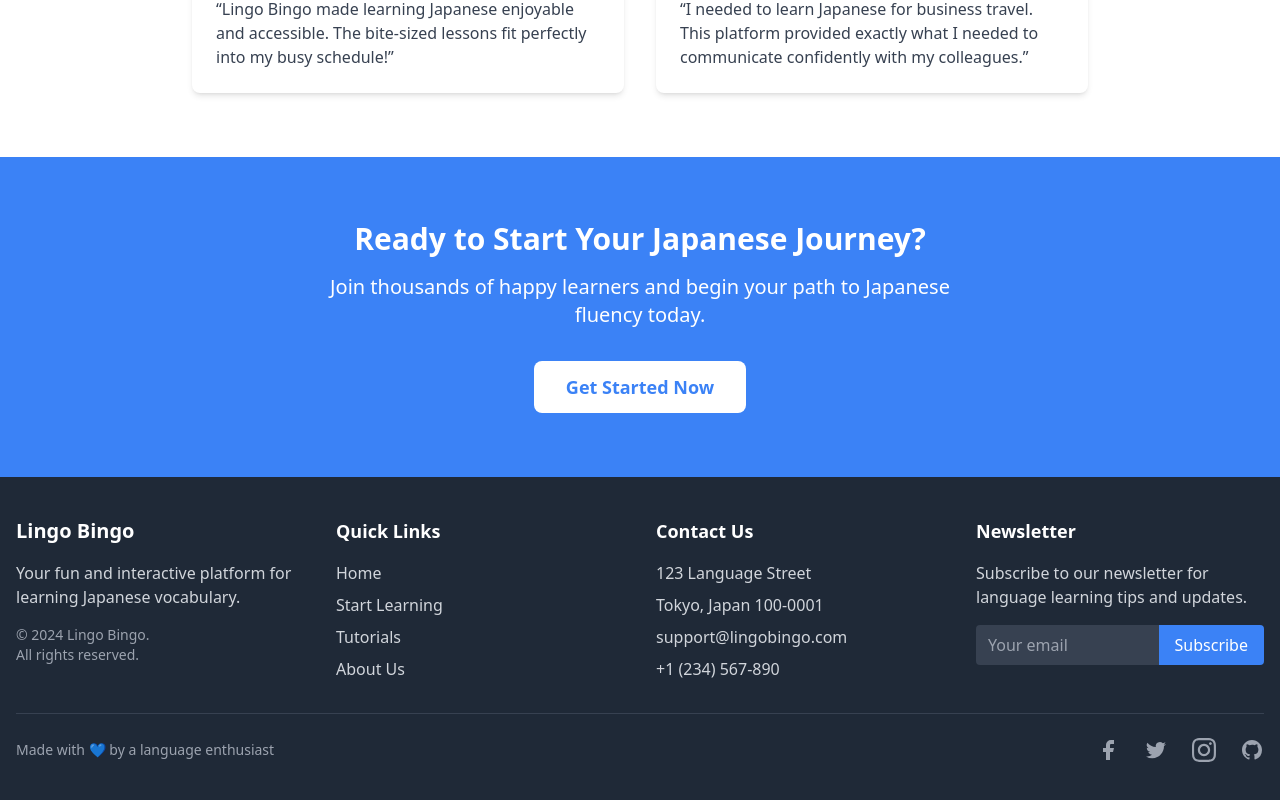
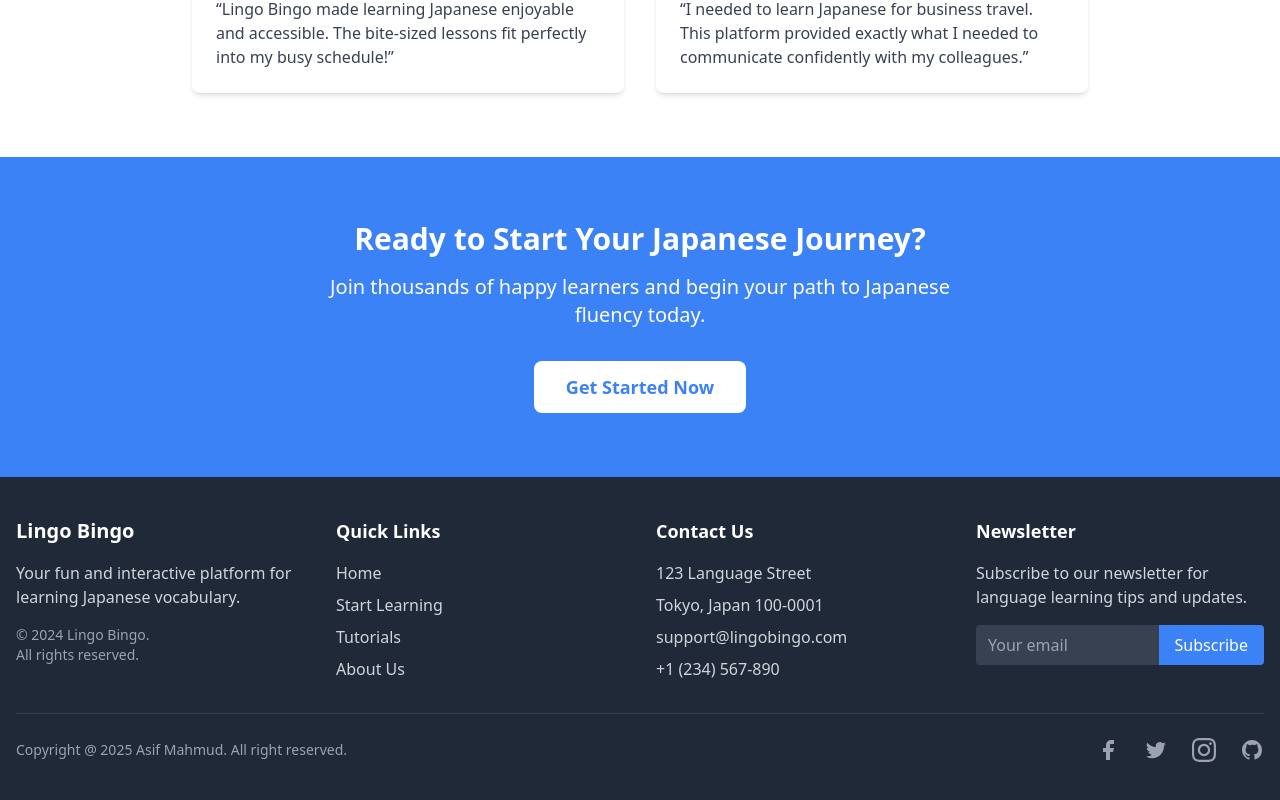
Before and after one commit to asifmahmud1047/Lingo-Bingo-A-Vocabulary-Learning-Application, a React (Vite) app: page / in a window 1280 px wide. Shown: the part 1815-2615 px from the top of the page. Built offline with nearby package versions, Linux system fonts and the light colour scheme; no server answers.

Commit message:
Update Footer.jsx

```diff
--- a/src/components/Footer.jsx
+++ b/src/components/Footer.jsx
@@ -110,7 +110,7 @@ const Footer = () => {
         <div className="border-t border-gray-700 pt-4 sm:pt-6 flex flex-col sm:flex-row justify-between items-center">
           <div className="mb-3 sm:mb-0">
             <p className="text-xs sm:text-sm text-gray-400">
-              Made with 💙 by a language enthusiast
+              Copyright @ 2025 Asif Mahmud. All right reserved.
             </p>
           </div>
 
```
